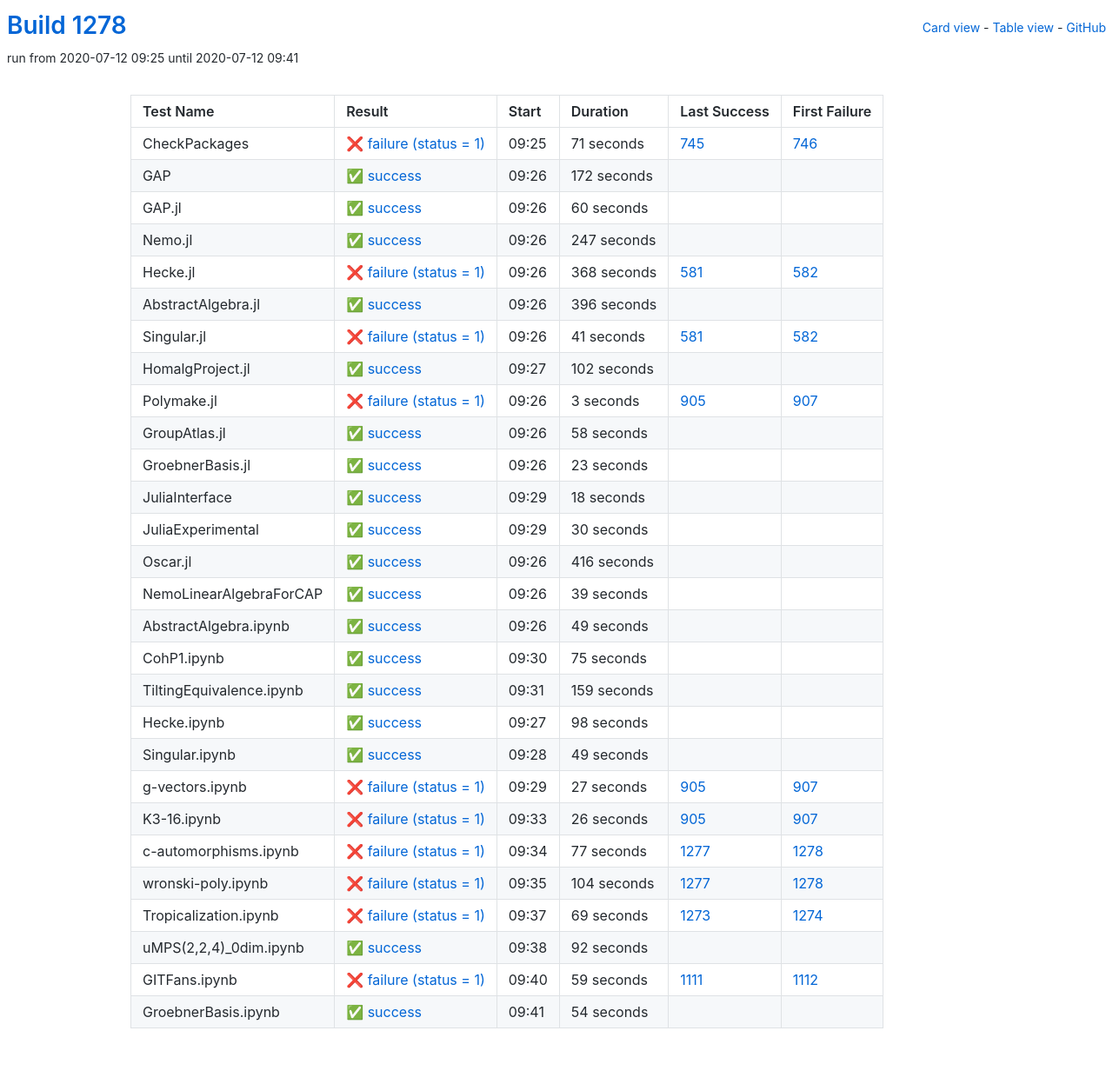
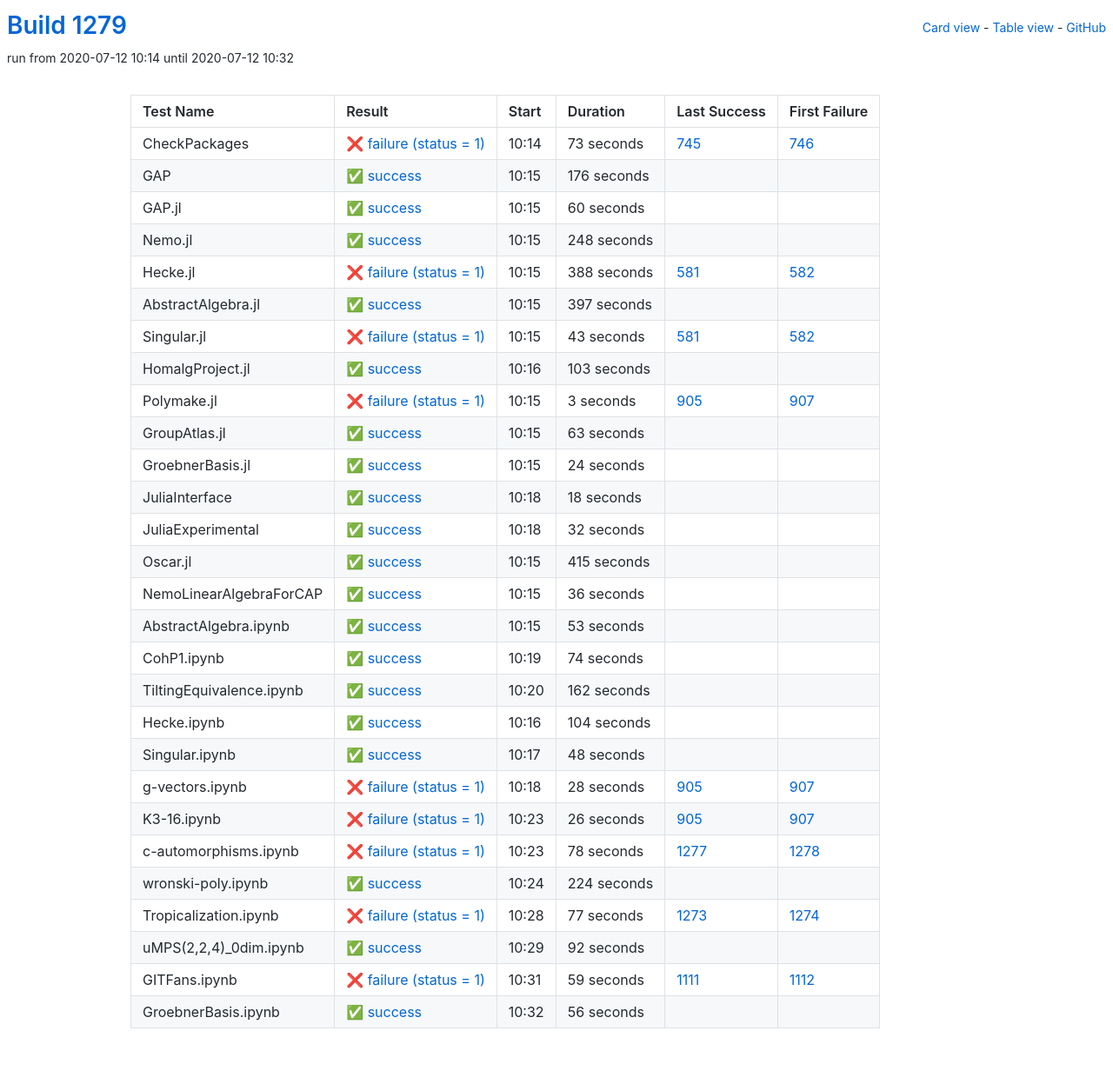
Before and after one commit to oscar-system/oscar-ci-status-1.4, a Jekyll site: the page built from table.html, in a window 1280 px wide. Shown: the whole page at 87% size. Built offline with Jekyll 4.4.1, drawn with Linux system fonts in a browser that asks for light colours.

Commit message:
Build #1279

```diff
--- a/_data/ci.yml
+++ b/_data/ci.yml
@@ -1,6 +1,6 @@
 ---
-build: 1278
-build_url: https://oscarci.mathematik.uni-kl.de/job/oscar-julia-1.4/1278/
+build: 1279
+build_url: https://oscarci.mathematik.uni-kl.de/job/oscar-julia-1.4/1279/
 job: oscar-julia-1.4
 organization: oscar-system
 repo: oscar-ci-status-1.4
@@ -8,32 +8,32 @@ repourl: https://github.com/oscar-system/oscar-ci-status-1.4
 tests:
 - name: CheckPackages
   id: checkpackages
-  log: https://oscarci.mathematik.uni-kl.de/job/oscar-julia-1.4/1278/artifact/logs/build-1278/CheckPackages.log
-  start: 2020-07-12 09:25
+  log: https://oscarci.mathematik.uni-kl.de/job/oscar-julia-1.4/1279/artifact/logs/build-1279/CheckPackages.log
+  start: 2020-07-12 10:14
   success: false
   exitcode: 1
   status: failure
-  duration: 71
+  duration: 73
   last_success: 745
   last_success_url: https://oscarci.mathematik.uni-kl.de/job/oscar-julia-1.4/745/
   first_failure: 746
   first_failure_url: https://oscarci.mathematik.uni-kl.de/job/oscar-julia-1.4/746/
 - name: GAP
   id: gap
-  log: https://oscarci.mathematik.uni-kl.de/job/oscar-julia-1.4/1278/artifact/logs/build-1278/GAP.log
-  start: 2020-07-12 09:26
+  log: https://oscarci.mathematik.uni-kl.de/job/oscar-julia-1.4/1279/artifact/logs/build-1279/GAP.log
+  start: 2020-07-12 10:15
   success: true
   exitcode: 0
   status: success
-  duration: 172
+  duration: 176
   last_success: false
   last_success_url:
   first_failure: false
   first_failure_url:
 - name: GAP.jl
   id: gap-jl
-  log: https://oscarci.mathematik.uni-kl.de/job/oscar-julia-1.4/1278/artifact/logs/build-1278/GAP.jl.log
-  start: 2020-07-12 09:26
+  log: https://oscarci.mathematik.uni-kl.de/job/oscar-julia-1.4/1279/artifact/logs/build-1279/GAP.jl.log
+  start: 2020-07-12 10:15
   success: true
   exitcode: 0
   status: success
@@ -44,68 +44,68 @@ tests:
   first_failure_url:
 - name: Nemo.jl
   id: nemo-jl
-  log: https://oscarci.mathematik.uni-kl.de/job/oscar-julia-1.4/1278/artifact/logs/build-1278/Nemo.jl.log
-  start: 2020-07-12 09:26
+  log: https://oscarci.mathematik.uni-kl.de/job/oscar-julia-1.4/1279/artifact/logs/build-1279/Nemo.jl.log
+  start: 2020-07-12 10:15
   success: true
   exitcode: 0
   status: success
-  duration: 247
+  duration: 248
   last_success: false
   last_success_url:
   first_failure: false
   first_failure_url:
 - name: Hecke.jl
   id: hecke-jl
-  log: https://oscarci.mathematik.uni-kl.de/job/oscar-julia-1.4/1278/artifact/logs/build-1278/Hecke.jl.log
-  start: 2020-07-12 09:26
+  log: https://oscarci.mathematik.uni-kl.de/job/oscar-julia-1.4/1279/artifact/logs/build-1279/Hecke.jl.log
+  start: 2020-07-12 10:15
   success: false
   exitcode: 1
   status: failure
-  duration: 368
+  duration: 388
   last_success: 581
   last_success_url: https://oscarci.mathematik.uni-kl.de/job/oscar-julia-1.4/581/
   first_failure: 582
   first_failure_url: https://oscarci.mathematik.uni-kl.de/job/oscar-julia-1.4/582/
 - name: AbstractAlgebra.jl
   id: abstractalgebra-jl
-  log: https://oscarci.mathematik.uni-kl.de/job/oscar-julia-1.4/1278/artifact/logs/build-1278/AbstractAlgebra.jl.log
-  start: 2020-07-12 09:26
+  log: https://oscarci.mathematik.uni-kl.de/job/oscar-julia-1.4/1279/artifact/logs/build-1279/AbstractAlgebra.jl.log
+  start: 2020-07-12 10:15
   success: true
   exitcode: 0
   status: success
-  duration: 396
+  duration: 397
   last_success: false
   last_success_url:
   first_failure: false
   first_failure_url:
 - name: Singular.jl
   id: singular-jl
-  log: https://oscarci.mathematik.uni-kl.de/job/oscar-julia-1.4/1278/artifact/logs/build-1278/Singular.jl.log
-  start: 2020-07-12 09:26
+  log: https://oscarci.mathematik.uni-kl.de/job/oscar-julia-1.4/1279/artifact/logs/build-1279/Singular.jl.log
+  start: 2020-07-12 10:15
   success: false
   exitcode: 1
   status: failure
-  duration: 41
+  duration: 43
   last_success: 581
   last_success_url: https://oscarci.mathematik.uni-kl.de/job/oscar-julia-1.4/581/
   first_failure: 582
   first_failure_url: https://oscarci.mathematik.uni-kl.de/job/oscar-julia-1.4/582/
 - name: HomalgProject.jl
   id: homalgproject-jl
-  log: https://oscarci.mathematik.uni-kl.de/job/oscar-julia-1.4/1278/artifact/logs/build-1278/HomalgProject.jl.log
-  start: 2020-07-12 09:27
+  log: https://oscarci.mathematik.uni-kl.de/job/oscar-julia-1.4/1279/artifact/logs/build-1279/HomalgProject.jl.log
+  start: 2020-07-12 10:16
   success: true
   exitcode: 0
   status: success
-  duration: 102
+  duration: 103
   last_success: false
   last_success_url:
   first_failure: false
   first_failure_url:
 - name: Polymake.jl
   id: polymake-jl
-  log: https://oscarci.mathematik.uni-kl.de/job/oscar-julia-1.4/1278/artifact/logs/build-1278/Polymake.jl.log
-  start: 2020-07-12 09:26
+  log: https://oscarci.mathematik.uni-kl.de/job/oscar-julia-1.4/1279/artifact/logs/build-1279/Polymake.jl.log
+  start: 2020-07-12 10:15
   success: false
   exitcode: 1
   status: failure
@@ -116,32 +116,32 @@ tests:
   first_failure_url: https://oscarci.mathematik.uni-kl.de/job/oscar-julia-1.4/907/
 - name: GroupAtlas.jl
   id: groupatlas-jl
-  log: https://oscarci.mathematik.uni-kl.de/job/oscar-julia-1.4/1278/artifact/logs/build-1278/GroupAtlas.jl.log
-  start: 2020-07-12 09:26
+  log: https://oscarci.mathematik.uni-kl.de/job/oscar-julia-1.4/1279/artifact/logs/build-1279/GroupAtlas.jl.log
+  start: 2020-07-12 10:15
   success: true
   exitcode: 0
   status: success
-  duration: 58
+  duration: 63
   last_success: false
   last_success_url:
   first_failure: false
   first_failure_url:
 - name: GroebnerBasis.jl
   id: groebnerbasis-jl
-  log: https://oscarci.mathematik.uni-kl.de/job/oscar-julia-1.4/1278/artifact/logs/build-1278/GroebnerBasis.jl.log
-  start: 2020-07-12 09:26
+  log: https://oscarci.mathematik.uni-kl.de/job/oscar-julia-1.4/1279/artifact/logs/build-1279/GroebnerBasis.jl.log
+  start: 2020-07-12 10:15
   success: true
   exitcode: 0
   status: success
-  duration: 23
+  duration: 24
   last_success: false
   last_success_url:
   first_failure: false
   first_failure_url:
 - name: JuliaInterface
   id: juliainterface
-  log: https://oscarci.mathematik.uni-kl.de/job/oscar-julia-1.4/1278/artifact/logs/build-1278/JuliaInterface.log
-  start: 2020-07-12 09:29
+  log: https://oscarci.mathematik.uni-kl.de/job/oscar-julia-1.4/1279/artifact/logs/build-1279/JuliaInterface.log
+  start: 2020-07-12 10:18
   success: true
   exitcode: 0
   status: success
@@ -152,116 +152,116 @@ tests:
   first_failure_url:
 - name: JuliaExperimental
   id: juliaexperimental
-  log: https://oscarci.mathematik.uni-kl.de/job/oscar-julia-1.4/1278/artifact/logs/build-1278/JuliaExperimental.log
-  start: 2020-07-12 09:29
+  log: https://oscarci.mathematik.uni-kl.de/job/oscar-julia-1.4/1279/artifact/logs/build-1279/JuliaExperimental.log
+  start: 2020-07-12 10:18
   success: true
   exitcode: 0
   status: success
-  duration: 30
+  duration: 32
   last_success: false
   last_success_url:
   first_failure: false
   first_failure_url:
 - name: Oscar.jl
   id: oscar-jl
-  log: https://oscarci.mathematik.uni-kl.de/job/oscar-julia-1.4/1278/artifact/logs/build-1278/Oscar.jl.log
-  start: 2020-07-12 09:26
+  log: https://oscarci.mathematik.uni-kl.de/job/oscar-julia-1.4/1279/artifact/logs/build-1279/Oscar.jl.log
+  start: 2020-07-12 10:15
   success: true
   exitcode: 0
   status: success
-  duration: 416
+  duration: 415
   last_success: false
   last_success_url:
   first_failure: false
   first_failure_url:
 - name: NemoLinearAlgebraForCAP
   id: nemolinearalgebraforcap
-  log: https://oscarci.mathematik.uni-kl.de/job/oscar-julia-1.4/1278/artifact/logs/build-1278/NemoLinearAlgebraForCAP.log
-  start: 2020-07-12 09:26
+  log: https://oscarci.mathematik.uni-kl.de/job/oscar-julia-1.4/1279/artifact/logs/build-1279/NemoLinearAlgebraForCAP.log
+  start: 2020-07-12 10:15
   success: true
   exitcode: 0
   status: success
-  duration: 39
+  duration: 36
   last_success: false
   last_success_url:
   first_failure: false
   first_failure_url:
 - name: AbstractAlgebra.ipynb
   id: abstractalgebra-ipynb
-  log: https://oscarci.mathematik.uni-kl.de/job/oscar-julia-1.4/1278/artifact/logs/build-1278/AbstractAlgebra.ipynb.log
-  start: 2020-07-12 09:26
+  log: https://oscarci.mathematik.uni-kl.de/job/oscar-julia-1.4/1279/artifact/logs/build-1279/AbstractAlgebra.ipynb.log
+  start: 2020-07-12 10:15
   success: true
   exitcode: 0
   status: success
-  duration: 49
+  duration: 53
   last_success: false
   last_success_url:
   first_failure: false
   first_failure_url:
 - name: CohP1.ipynb
   id: cohp1-ipynb
-  log: https://oscarci.mathematik.uni-kl.de/job/oscar-julia-1.4/1278/artifact/logs/build-1278/CohP1.ipynb.log
-  start: 2020-07-12 09:30
+  log: https://oscarci.mathematik.uni-kl.de/job/oscar-julia-1.4/1279/artifact/logs/build-1279/CohP1.ipynb.log
+  start: 2020-07-12 10:19
   success: true
   exitcode: 0
   status: success
-  duration: 75
+  duration: 74
   last_success: false
   last_success_url:
   first_failure: false
   first_failure_url:
 - name: TiltingEquivalence.ipynb
   id: tiltingequivalence-ipynb
-  log: https://oscarci.mathematik.uni-kl.de/job/oscar-julia-1.4/1278/artifact/logs/build-1278/TiltingEquivalence.ipynb.log
-  start: 2020-07-12 09:31
+  log: https://oscarci.mathematik.uni-kl.de/job/oscar-julia-1.4/1279/artifact/logs/build-1279/TiltingEquivalence.ipynb.log
+  start: 2020-07-12 10:20
   success: true
   exitcode: 0
   status: success
-  duration: 159
+  duration: 162
   last_success: false
   last_success_url:
   first_failure: false
   first_failure_url:
 - name: Hecke.ipynb
   id: hecke-ipynb
-  log: https://oscarci.mathematik.uni-kl.de/job/oscar-julia-1.4/1278/artifact/logs/build-1278/Hecke.ipynb.log
-  start: 2020-07-12 09:27
+  log: https://oscarci.mathematik.uni-kl.de/job/oscar-julia-1.4/1279/artifact/logs/build-1279/Hecke.ipynb.log
+  start: 2020-07-12 10:16
   success: true
   exitcode: 0
   status: success
-  duration: 98
+  duration: 104
   last_success: false
   last_success_url:
   first_failure: false
   first_failure_url:
 - name: Singular.ipynb
   id: singular-ipynb
-  log: https://oscarci.mathematik.uni-kl.de/job/oscar-julia-1.4/1278/artifact/logs/build-1278/Singular.ipynb.log
-  start: 2020-07-12 09:28
+  log: https://oscarci.mathematik.uni-kl.de/job/oscar-julia-1.4/1279/artifact/logs/build-1279/Singular.ipynb.log
+  start: 2020-07-12 10:17
   success: true
   exitcode: 0
   status: success
-  duration: 49
+  duration: 48
   last_success: false
   last_success_url:
   first_failure: false
   first_failure_url:
 - name: g-vectors.ipynb
   id: g-vectors-ipynb
-  log: https://oscarci.mathematik.uni-kl.de/job/oscar-julia-1.4/1278/artifact/logs/build-1278/g-vectors.ipynb.log
-  start: 2020-07-12 09:29
+  log: https://oscarci.mathematik.uni-kl.de/job/oscar-julia-1.4/1279/artifact/logs/build-1279/g-vectors.ipynb.log
+  start: 2020-07-12 10:18
   success: false
   exitcode: 1
   status: failure
-  duration: 27
+  duration: 28
   last_success: 905
   last_success_url: https://oscarci.mathematik.uni-kl.de/job/oscar-julia-1.4/905/
   first_failure: 907
   first_failure_url: https://oscarci.mathematik.uni-kl.de/job/oscar-julia-1.4/907/
 - name: K3-16.ipynb
   id: k3-16-ipynb
-  log: https://oscarci.mathematik.uni-kl.de/job/oscar-julia-1.4/1278/artifact/logs/build-1278/K3-16.ipynb.log
-  start: 2020-07-12 09:33
+  log: https://oscarci.mathematik.uni-kl.de/job/oscar-julia-1.4/1279/artifact/logs/build-1279/K3-16.ipynb.log
+  start: 2020-07-12 10:23
   success: false
   exitcode: 1
   status: failure
@@ -272,44 +272,44 @@ tests:
   first_failure_url: https://oscarci.mathematik.uni-kl.de/job/oscar-julia-1.4/907/
 - name: c-automorphisms.ipynb
   id: c-automorphisms-ipynb
-  log: https://oscarci.mathematik.uni-kl.de/job/oscar-julia-1.4/1278/artifact/logs/build-1278/c-automorphisms.ipynb.log
-  start: 2020-07-12 09:34
+  log: https://oscarci.mathematik.uni-kl.de/job/oscar-julia-1.4/1279/artifact/logs/build-1279/c-automorphisms.ipynb.log
+  start: 2020-07-12 10:23
   success: false
   exitcode: 1
   status: failure
-  duration: 77
+  duration: 78
   last_success: 1277
   last_success_url: https://oscarci.mathematik.uni-kl.de/job/oscar-julia-1.4/1277/
   first_failure: 1278
   first_failure_url: https://oscarci.mathematik.uni-kl.de/job/oscar-julia-1.4/1278/
 - name: wronski-poly.ipynb
   id: wronski-poly-ipynb
-  log: https://oscarci.mathematik.uni-kl.de/job/oscar-julia-1.4/1278/artifact/logs/build-1278/wronski-poly.ipynb.log
-  start: 2020-07-12 09:35
+  log: https://oscarci.mathematik.uni-kl.de/job/oscar-julia-1.4/1279/artifact/logs/build-1279/wronski-poly.ipynb.log
+  start: 2020-07-12 10:24
+  success: true
+  exitcode: 0
+  status: success
+  duration: 224
+  last_success: false
+  last_success_url:
+  first_failure: false
+  first_failure_url:
+- name: Tropicalization.ipynb
+  id: tropicalization-ipynb
+  log: https://oscarci.mathematik.uni-kl.de/job/oscar-julia-1.4/1279/artifact/logs/build-1279/Tropicalization.ipynb.log
+  start: 2020-07-12 10:28
   success: false
   exitcode: 1
   status: failure
-  duration: 104
-  last_success: 1277
-  last_success_url: https://oscarci.mathematik.uni-kl.de/job/oscar-julia-1.4/1277/
-  first_failure: 1278
-  first_failure_url: https://oscarci.mathematik.uni-kl.de/job/oscar-julia-1.4/1278/
-- name: Tropicalization.ipynb
-  id: tropicalization-ipynb
-  log: https://oscarci.mathematik.uni-kl.de/job/oscar-julia-1.4/1278/artifact/logs/build-1278/Tropicalization.ipynb.log
-  start: 2020-07-12 09:37
-  success: false
-  exitcode: 1
-  status: failure
-  duration: 69
+  duration: 77
   last_success: 1273
   last_success_url: https://oscarci.mathematik.uni-kl.de/job/oscar-julia-1.4/1273/
   first_failure: 1274
   first_failure_url: https://oscarci.mathematik.uni-kl.de/job/oscar-julia-1.4/1274/
 - name: uMPS(2,2,4)_0dim.ipynb
   id: umps-2-2-4-0dim-ipynb
-  log: https://oscarci.mathematik.uni-kl.de/job/oscar-julia-1.4/1278/artifact/logs/build-1278/uMPS-2-2-4-_0dim.ipynb.log
-  start: 2020-07-12 09:38
+  log: https://oscarci.mathematik.uni-kl.de/job/oscar-julia-1.4/1279/artifact/logs/build-1279/uMPS-2-2-4-_0dim.ipynb.log
+  start: 2020-07-12 10:29
   success: true
   exitcode: 0
   status: success
@@ -320,8 +320,8 @@ tests:
   first_failure_url:
 - name: GITFans.ipynb
   id: gitfans-ipynb
-  log: https://oscarci.mathematik.uni-kl.de/job/oscar-julia-1.4/1278/artifact/logs/build-1278/GITFans.ipynb.log
-  start: 2020-07-12 09:40
+  log: https://oscarci.mathematik.uni-kl.de/job/oscar-julia-1.4/1279/artifact/logs/build-1279/GITFans.ipynb.log
+  start: 2020-07-12 10:31
   success: false
   exitcode: 1
   status: failure
@@ -332,12 +332,12 @@ tests:
   first_failure_url: https://oscarci.mathematik.uni-kl.de/job/oscar-julia-1.4/1112/
 - name: GroebnerBasis.ipynb
   id: groebnerbasis-ipynb
-  log: https://oscarci.mathematik.uni-kl.de/job/oscar-julia-1.4/1278/artifact/logs/build-1278/GroebnerBasis.ipynb.log
-  start: 2020-07-12 09:41
+  log: https://oscarci.mathematik.uni-kl.de/job/oscar-julia-1.4/1279/artifact/logs/build-1279/GroebnerBasis.ipynb.log
+  start: 2020-07-12 10:32
   success: true
   exitcode: 0
   status: success
-  duration: 54
+  duration: 56
   last_success: false
   last_success_url:
   first_failure: false
```
Also changed, not shown: README.md.
